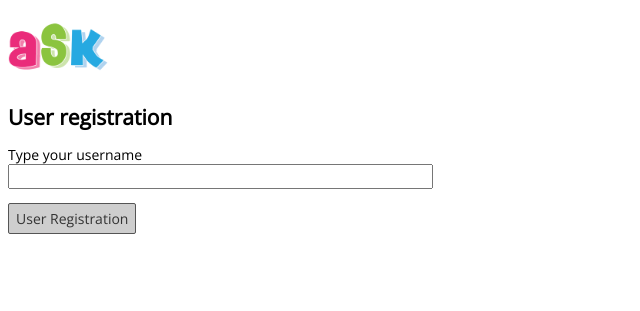
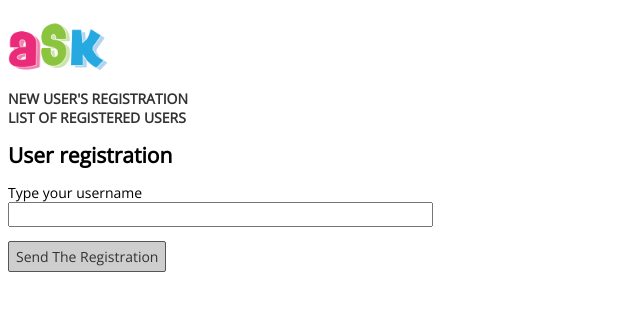
Before and after one commit to matCsikai/AskMate_part_2_BPHC, a Flask app: page /registration in a window 1280 px wide. Shown: the top 311 px of the page, without its empty margins (0-640 px from the left). Run offline with Flask 2, Linux system fonts and the light colour scheme.

Commit message:
list all regitered user

```diff
--- a/main.py
+++ b/main.py
@@ -2,6 +2,7 @@ from flask import Flask, render_template, request, redirect, url_for
 import query
 import common
 import config
+
 
 app = Flask(__name__)
 
@@ -64,11 +65,19 @@ def add_comment_question(question_id):
 @app.route('/registration', methods=['GET', 'POST'])
 def add_new_user():
     title = "User registration"
+    button = "Send the registration"
     if request.method == "POST":
         user = request.form['user']
         insert_username = query.insert_username(user)
         return redirect(url_for('home_page'))
-    return render_template("user_registration.html", title=title, button_name=title)
+    return render_template("user_registration.html", title=title, button_name=button)
+
+
+@app.route("/users")
+def users():
+    all_user = query.all_user()
+
+    return render_template("users.html", all_user=all_user, title="All registered user")
 
 
 if __name__ == "__main__":
--- a/templates/header.html
+++ b/templates/header.html
@@ -10,6 +10,11 @@
 </head>
 <body>
 <div class="container">
-    <a href="/"> <img src="/static/image/ask.png" style="width:100px"/> </a>
+    <a href="/"> <img src="/static/image/ask.png" style="width:100px"/></a>
 
-    <h1>{{ title }}</h1>
+<div class="container">
+    <a href="/registration">NEW USER'S REGISTRATION</a>
+<div class="container">
+    <a href="/users">LIST OF REGISTERED USERS</a>
+
+<h1>{{ title }}</h1>
--- a/templates/user_registration.html
+++ b/templates/user_registration.html
@@ -4,7 +4,9 @@
     <form method="POST">
         <p>
             <label for="user">Type your username</label>
-            <input size="50" type="text" id="user" name="user" value="{{ user }}">
+            <input size="50" type="text" id="user" name="user" value="{{ user }}" required>
         </p>
              <input type="submit" value="{{ button_name }}" class="button" id="{{ button_name }}">
+
+
 {% include 'footer.html' %}
```
Also changed, not shown: query.py (+13 -2 lines), templates/users.html (+28 -0 lines), user_table.sql (+8 -4 lines), static/css/main.css (line endings or trailing spaces).
